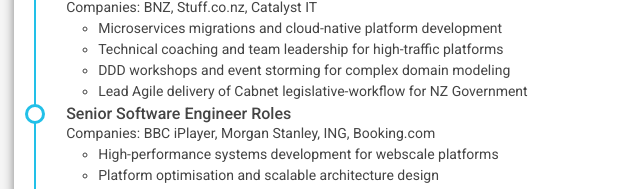
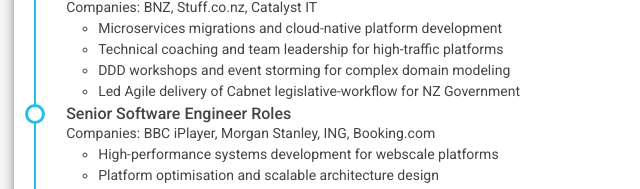
Before and after one commit to fiq/resume, a plain HTML site: page cv/index.html in a window 1280 px wide. Shown: the part 1346-1535 px from the top of the page, 241-881 px from the left. Drawn offline with nearby package versions, Linux system fonts and the light colour scheme.

Commit message:
typo - s/lead/led/

```diff
--- a/cv/index.html
+++ b/cv/index.html
@@ -297,7 +297,7 @@
                   <li>Microservices migrations and cloud-native platform development</li>
                   <li>Technical coaching and team leadership for high-traffic platforms</li>
                   <li>DDD workshops and event storming for complex domain modeling</li>
-                  <li>Lead Agile delivery of Cabnet legislative-workflow for NZ Government</li>
+                  <li>Led Agile delivery of Cabnet legislative-workflow for NZ Government</li>
                 </ul>
               </li>
 
```
